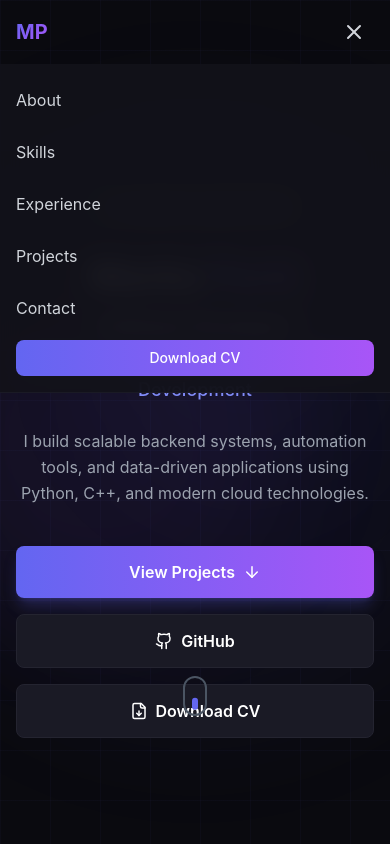
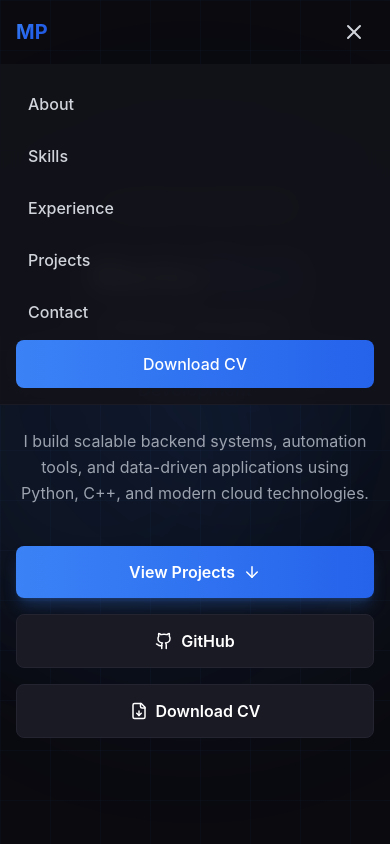
Before and after one commit to markop037/marko-peric-portfolio, a Next.js app: page / in a window 390 px wide. Both pictures are taken after a click on the button "Toggle menu". Shown: the top 844 px of the page. Built offline with nearby package versions, Linux system fonts and the light colour scheme.

Commit message:
fix mobile navbar bug and update site color

```diff
--- a/src/app/globals.css
+++ b/src/app/globals.css
@@ -41,23 +41,23 @@ body {
 }
 
 ::-webkit-scrollbar-thumb {
-  background: #6366f1;
+  background: #3b82f6;
   border-radius: 4px;
 }
 
 ::-webkit-scrollbar-thumb:hover {
-  background: #8b5cf6;
+  background: #3b82f6;
 }
 
 /* Selection */
 ::selection {
-  background: rgba(99, 102, 241, 0.3);
+  background: rgba(59, 130, 246, 0.3);
   color: #fff;
 }
 
 /* Gradient text utility */
 .gradient-text {
-  background: linear-gradient(135deg, #6366f1 0%, #8b5cf6 50%, #a855f7 100%);
+  background: linear-gradient(135deg, #3b82f6 0%, #2563eb 50%, #1d4ed8 100%);
   -webkit-background-clip: text;
   -webkit-text-fill-color: transparent;
   background-clip: text;
@@ -65,25 +65,25 @@ body {
 
 /* Glow effects */
 .glow {
-  box-shadow: 0 0 20px rgba(99, 102, 241, 0.3);
+  box-shadow: 0 0 20px rgba(59, 130, 246, 0.3);
 }
 
 .glow-hover:hover {
-  box-shadow: 0 0 30px rgba(99, 102, 241, 0.4);
+  box-shadow: 0 0 30px rgba(59, 130, 246, 0.4);
 }
 
 /* Glass morphism */
 .glass {
   background: rgba(26, 26, 37, 0.7);
   backdrop-filter: blur(10px);
-  border: 1px solid rgba(99, 102, 241, 0.1);
+  border: 1px solid rgba(59, 130, 246, 0.1);
 }
 
 /* Animated gradient border */
 .gradient-border {
   position: relative;
   background: linear-gradient(#12121a, #12121a) padding-box,
-              linear-gradient(135deg, #6366f1, #8b5cf6, #a855f7) border-box;
+              linear-gradient(135deg, #3b82f6, #2563eb, #1d4ed8) border-box;
   border: 2px solid transparent;
 }
 
@@ -95,8 +95,8 @@ section {
 /* Subtle grid background */
 .grid-bg {
   background-image:
-    linear-gradient(rgba(99, 102, 241, 0.03) 1px, transparent 1px),
-    linear-gradient(90deg, rgba(99, 102, 241, 0.03) 1px, transparent 1px);
+    linear-gradient(rgba(59, 130, 246, 0.03) 1px, transparent 1px),
+    linear-gradient(90deg, rgba(59, 130, 246, 0.03) 1px, transparent 1px);
   background-size: 50px 50px;
 }
 
@@ -145,7 +145,7 @@ section {
   height: 2px;
   bottom: -2px;
   left: 0;
-  background: linear-gradient(135deg, #6366f1, #8b5cf6);
+  background: linear-gradient(135deg, #3b82f6, #2563eb);
   transition: width 0.3s ease;
 }
 
@@ -169,7 +169,7 @@ section {
   top: 0;
   bottom: 0;
   width: 2px;
-  background: linear-gradient(to bottom, #6366f1, #8b5cf6);
+  background: linear-gradient(to bottom, #3b82f6, #2563eb);
 }
 
 .timeline-dot {
@@ -178,6 +178,6 @@ section {
   width: 12px;
   height: 12px;
   border-radius: 50%;
-  background: #6366f1;
+  background: #3b82f6;
   border: 2px solid #12121a;
 }
--- a/src/components/Contact.tsx
+++ b/src/components/Contact.tsx
@@ -46,7 +46,7 @@ export default function Contact() {
           <h2 className="text-3xl sm:text-4xl lg:text-5xl font-bold mb-4">
             Get In <span className="gradient-text">Touch</span>
           </h2>
-          <div className="w-20 h-1 bg-gradient-to-r from-indigo-500 to-purple-500 mx-auto rounded-full" />
+          <div className="w-20 h-1 bg-gradient-to-r from-blue-500 to-blue-600 mx-auto rounded-full" />
           <p className="text-gray-400 mt-6 max-w-xl mx-auto">
             I&apos;m currently open to new opportunities. Whether you have a question,
             a project idea, or just want to say hi, feel free to reach out!
@@ -90,7 +90,7 @@ export default function Contact() {
           </p>
           <motion.a
             href="mailto:pericmarko037@gmail.com"
-            className="inline-flex items-center gap-3 px-8 py-4 bg-gradient-to-r from-indigo-500 to-purple-500 rounded-xl font-semibold text-white shadow-lg shadow-indigo-500/25 hover:shadow-indigo-500/40 transition-all duration-300"
+            className="inline-flex items-center gap-3 px-8 py-4 bg-gradient-to-r from-blue-500 to-blue-600 rounded-xl font-semibold text-white shadow-lg shadow-blue-500/25 hover:shadow-blue-500/40 transition-all duration-300"
             whileHover={{ scale: 1.05 }}
             whileTap={{ scale: 0.95 }}
           >
--- a/src/components/Header.tsx
+++ b/src/components/Header.tsx
@@ -23,6 +23,10 @@ export default function Header() {
     window.addEventListener("scroll", handleScroll);
     return () => window.removeEventListener("scroll", handleScroll);
   }, []);
+
+  const handleMobileLinkClick = () => {
+    setIsMobileMenuOpen(false);
+  };
 
   return (
     <motion.header
@@ -64,7 +68,7 @@ export default function Header() {
             <motion.a
               href="/cv.pdf"
               download
-              className="px-4 py-2 bg-gradient-to-r from-indigo-500 to-purple-500 rounded-lg text-sm font-medium text-white hover:from-indigo-600 hover:to-purple-600 transition-all duration-300 btn-hover"
+              className="px-4 py-2 bg-gradient-to-r from-blue-500 to-blue-600 rounded-lg text-sm font-medium text-white hover:from-blue-600 hover:to-blue-700 transition-all duration-300 btn-hover"
               whileHover={{ scale: 1.05 }}
               whileTap={{ scale: 0.95 }}
             >
@@ -87,36 +91,31 @@ export default function Header() {
       <AnimatePresence>
         {isMobileMenuOpen && (
           <motion.div
-            initial={{ opacity: 0, height: 0 }}
-            animate={{ opacity: 1, height: "auto" }}
-            exit={{ opacity: 0, height: 0 }}
-            transition={{ duration: 0.3 }}
-            className="md:hidden bg-dark-800/95 backdrop-blur-md border-b border-dark-600/50"
+            initial={{ opacity: 0, y: -10 }}
+            animate={{ opacity: 1, y: 0 }}
+            exit={{ opacity: 0, y: -10 }}
+            transition={{ duration: 0.2 }}
+            className="md:hidden bg-dark-800/95 backdrop-blur-md border-b border-dark-600/50 overflow-hidden"
           >
-            <div className="px-4 py-4 space-y-3">
+            <div className="px-4 py-4 space-y-1">
               {navLinks.map((link, index) => (
-                <motion.a
+                <a
                   key={link.name}
                   href={link.href}
-                  className="block py-2 text-gray-300 hover:text-white transition-colors duration-200"
-                  initial={{ opacity: 0, x: -20 }}
-                  animate={{ opacity: 1, x: 0 }}
-                  transition={{ delay: index * 0.05 }}
-                  onClick={() => setIsMobileMenuOpen(false)}
+                  className="block py-3 px-3 text-gray-300 hover:text-white hover:bg-dark-700/50 rounded-lg transition-all duration-200 text-base font-medium"
+                  onClick={handleMobileLinkClick}
                 >
                   {link.name}
-                </motion.a>
+                </a>
               ))}
-              <motion.a
+              <a
                 href="/cv.pdf"
                 download
-                className="block w-full text-center px-4 py-2 bg-gradient-to-r from-indigo-500 to-purple-500 rounded-lg text-sm font-medium text-white mt-4"
-                initial={{ opacity: 0, x: -20 }}
-                animate={{ opacity: 1, x: 0 }}
-                transition={{ delay: 0.3 }}
+                className="block w-full text-center px-4 py-3 bg-gradient-to-r from-blue-500 to-blue-600 rounded-lg text-base font-medium text-white mt-3 hover:from-blue-600 hover:to-blue-700 transition-all duration-200"
+                onClick={handleMobileLinkClick}
               >
                 Download CV
-              </motion.a>
+              </a>
             </div>
           </motion.div>
         )}
--- a/src/components/Hero.tsx
+++ b/src/components/Hero.tsx
@@ -11,9 +11,9 @@ export default function Hero() {
     >
       {/* Animated background elements */}
       <div className="absolute inset-0 overflow-hidden">
-        <div className="absolute top-1/4 left-1/4 w-72 h-72 bg-indigo-500/10 rounded-full blur-3xl animate-pulse-slow" />
-        <div className="absolute bottom-1/4 right-1/4 w-96 h-96 bg-purple-500/10 rounded-full blur-3xl animate-pulse-slow delay-1000" />
-        <div className="absolute top-1/2 left-1/2 transform -translate-x-1/2 -translate-y-1/2 w-[600px] h-[600px] bg-indigo-500/5 rounded-full blur-3xl" />
+        <div className="absolute top-1/4 left-1/4 w-72 h-72 bg-blue-500/10 rounded-full blur-3xl animate-pulse-slow" />
+        <div className="absolute bottom-1/4 right-1/4 w-96 h-96 bg-blue-500/10 rounded-full blur-3xl animate-pulse-slow delay-1000" />
+        <div className="absolute top-1/2 left-1/2 transform -translate-x-1/2 -translate-y-1/2 w-[600px] h-[600px] bg-blue-500/5 rounded-full blur-3xl" />
       </div>
 
       <div className="relative z-10 max-w-5xl mx-auto px-4 sm:px-6 lg:px-8 text-center">
@@ -57,7 +57,7 @@ export default function Hero() {
           initial={{ opacity: 0, y: 20 }}
           animate={{ opacity: 1, y: 0 }}
           transition={{ duration: 0.5, delay: 0.3 }}
-          className="text-lg sm:text-xl text-indigo-400 font-medium mb-6"
+          className="text-lg sm:text-xl text-blue-400 font-medium mb-6"
         >
           Backend, Automation & Cloud-Oriented Development
         </motion.p>
@@ -82,7 +82,7 @@ export default function Hero() {
         >
           <motion.a
             href="#projects"
-            className="group w-full sm:w-auto px-8 py-3.5 bg-gradient-to-r from-indigo-500 to-purple-500 rounded-lg font-semibold text-white shadow-lg shadow-indigo-500/25 hover:shadow-indigo-500/40 transition-all duration-300"
+            className="group w-full sm:w-auto px-8 py-3.5 bg-gradient-to-r from-blue-500 to-blue-600 rounded-lg font-semibold text-white shadow-lg shadow-blue-500/25 hover:shadow-blue-500/40 transition-all duration-300"
             whileHover={{ scale: 1.02 }}
             whileTap={{ scale: 0.98 }}
           >
@@ -96,7 +96,7 @@ export default function Hero() {
             href="https://github.com/markop037"
             target="_blank"
             rel="noopener noreferrer"
-            className="w-full sm:w-auto px-8 py-3.5 bg-dark-700 border border-dark-600 rounded-lg font-semibold text-white hover:bg-dark-600 hover:border-indigo-500/50 transition-all duration-300"
+            className="w-full sm:w-auto px-8 py-3.5 bg-dark-700 border border-dark-600 rounded-lg font-semibold text-white hover:bg-dark-600 hover:border-blue-500/50 transition-all duration-300"
             whileHover={{ scale: 1.02 }}
             whileTap={{ scale: 0.98 }}
           >
@@ -109,7 +109,7 @@ export default function Hero() {
           <motion.a
             href="/cv.pdf"
             download
-            className="w-full sm:w-auto px-8 py-3.5 bg-dark-700 border border-dark-600 rounded-lg font-semibold text-white hover:bg-dark-600 hover:border-indigo-500/50 transition-all duration-300"
+            className="w-full sm:w-auto px-8 py-3.5 bg-dark-700 border border-dark-600 rounded-lg font-semibold text-white hover:bg-dark-600 hover:border-blue-500/50 transition-all duration-300"
             whileHover={{ scale: 1.02 }}
             whileTap={{ scale: 0.98 }}
           >
@@ -119,26 +119,6 @@ export default function Hero() {
             </span>
           </motion.a>
         </motion.div>
-
-        {/* Scroll indicator */}
-        <motion.div
-          initial={{ opacity: 0 }}
-          animate={{ opacity: 1 }}
-          transition={{ delay: 1, duration: 1 }}
-          className="absolute bottom-8 left-1/2 transform -translate-x-1/2"
-        >
-          <motion.div
-            animate={{ y: [0, 10, 0] }}
-            transition={{ duration: 1.5, repeat: Infinity }}
-            className="w-6 h-10 border-2 border-gray-600 rounded-full flex justify-center"
-          >
-            <motion.div
-              animate={{ y: [0, 12, 0] }}
-              transition={{ duration: 1.5, repeat: Infinity }}
-              className="w-1.5 h-3 bg-indigo-500 rounded-full mt-2"
-            />
-          </motion.div>
-        </motion.div>
       </div>
     </section>
   );
--- a/src/components/Projects.tsx
+++ b/src/components/Projects.tsx
@@ -64,7 +64,7 @@ export default function Projects() {
           <h2 className="text-3xl sm:text-4xl lg:text-5xl font-bold mb-4">
             Featured <span className="gradient-text">Projects</span>
           </h2>
-          <div className="w-20 h-1 bg-gradient-to-r from-indigo-500 to-purple-500 mx-auto rounded-full" />
+          <div className="w-20 h-1 bg-gradient-to-r from-blue-500 to-blue-600 mx-auto rounded-full" />
           <p className="text-gray-400 mt-6 max-w-2xl mx-auto">
             A selection of projects showcasing my skills in backend development,
             data analysis, and building user-friendly applications.
@@ -144,7 +144,7 @@ export default function Projects() {
                   href={project.github}
                   target="_blank"
                   rel="noopener noreferrer"
-                  className="mt-6 inline-flex items-center gap-2 text-indigo-400 hover:text-indigo-300 font-medium text-sm group/link"
+                  className="mt-6 inline-flex items-center gap-2 text-blue-400 hover:text-blue-300 font-medium text-sm group/link"
                   whileHover={{ x: 5 }}
                 >
                   View on GitHub
--- a/src/components/Skills.tsx
+++ b/src/components/Skills.tsx
@@ -23,13 +23,13 @@ const skillCategories = [
     title: "Backend & APIs",
     icon: Server,
     skills: ["FastAPI", "RESTful APIs", "WebSockets", "AWS Lambda"],
-    color: "from-indigo-500 to-purple-500",
+    color: "from-blue-500 to-blue-600",
   },
   {
     title: "Cloud & DevOps",
     icon: Cloud,
     skills: ["Docker", "AWS", "GitHub", "Linux"],
-    color: "from-purple-500 to-pink-500",
+    color: "from-blue-500 to-pink-500",
   },
   {
     title: "Machine Learning & Data Analysis",
@@ -68,7 +68,7 @@ export default function Skills() {
           <h2 className="text-3xl sm:text-4xl lg:text-5xl font-bold mb-4">
             Technical <span className="gradient-text">Skills</span>
           </h2>
-          <div className="w-20 h-1 bg-gradient-to-r from-indigo-500 to-purple-500 mx-auto rounded-full" />
+          <div className="w-20 h-1 bg-gradient-to-r from-blue-500 to-blue-600 mx-auto rounded-full" />
           <p className="text-gray-400 mt-6 max-w-2xl mx-auto">
             A comprehensive toolkit for building robust backend systems, automation tools,
             and data-driven applications.
--- a/tailwind.config.ts
+++ b/tailwind.config.ts
@@ -16,9 +16,9 @@ const config: Config = {
           600: "#242430",
         },
         accent: {
-          primary: "#6366f1",
-          secondary: "#8b5cf6",
-          gradient: "linear-gradient(135deg, #6366f1 0%, #8b5cf6 100%)",
+          primary: "#3b82f6",
+          secondary: "#2563eb",
+          gradient: "linear-gradient(135deg, #3b82f6 0%, #2563eb 100%)",
         },
       },
       fontFamily: {
```
Also changed, not shown: src/components/About.tsx (+4 -4 lines), src/components/Experience.tsx (+7 -7 lines), src/components/GitHub.tsx (+6 -6 lines).
